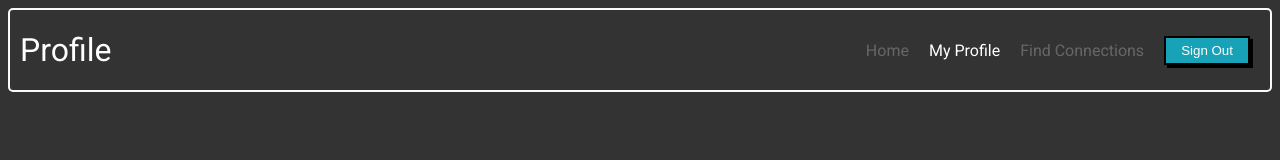
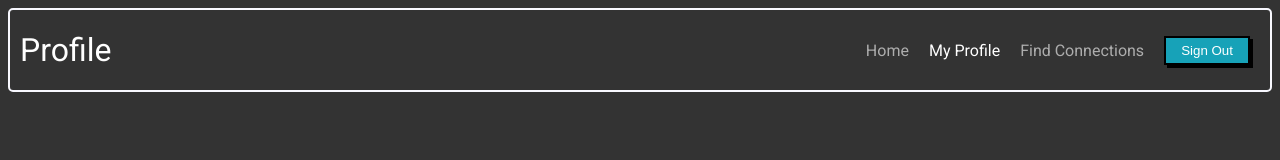
Before and after one commit to Kearnol/WebFundamentals, a plain HTML site: page flex_navbar/index.html in a window 1280 px wide. Drawn offline with Linux system fonts and the light colour scheme.

Commit message:
increased link opacity

```diff
--- a/flex_navbar/style.css
+++ b/flex_navbar/style.css
@@ -30,7 +30,7 @@ ul li{
 }
 
 ul.nav-links li a{
-    opacity: .25;
+    opacity: .60;
 }
 
 ul.nav-links li a.active {
```
